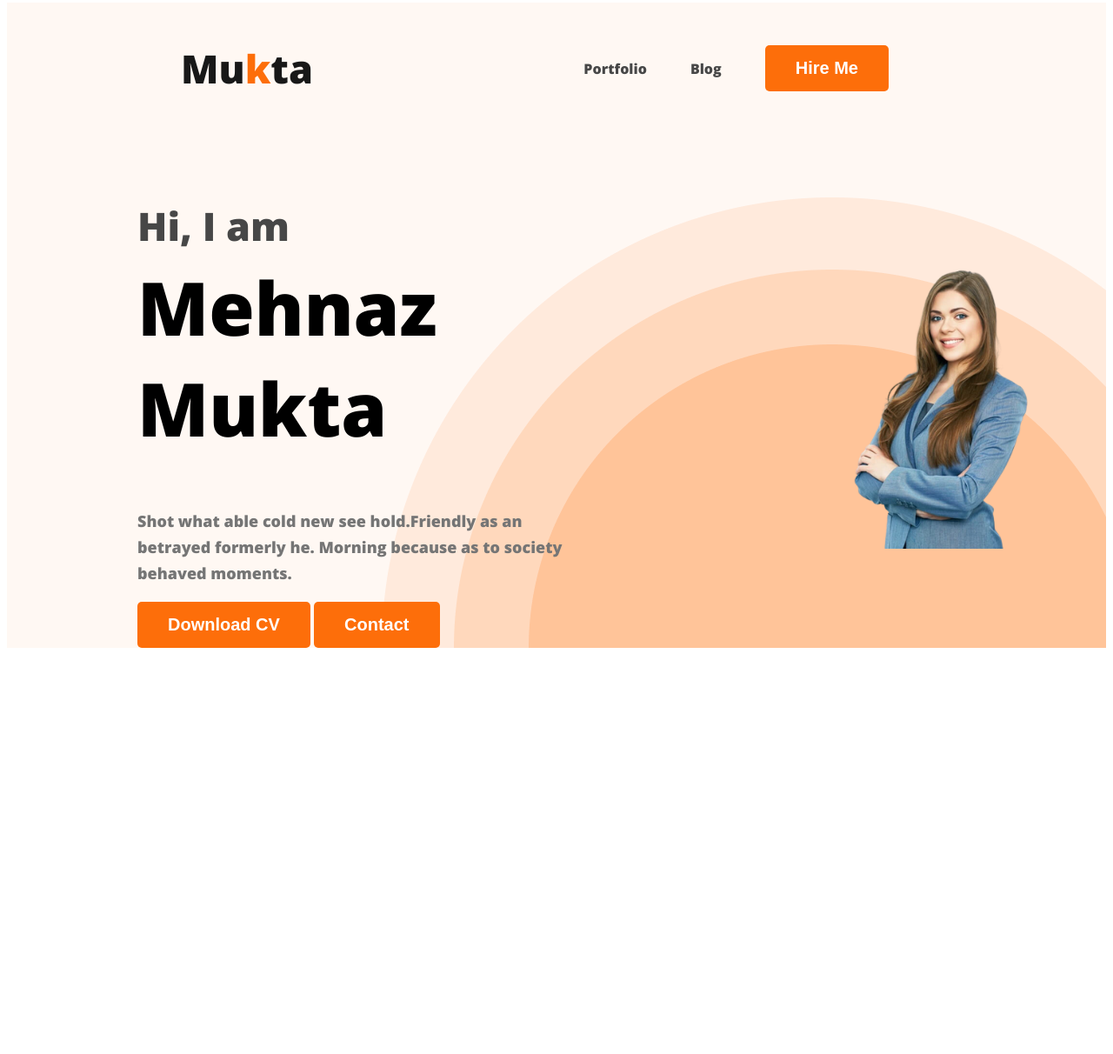
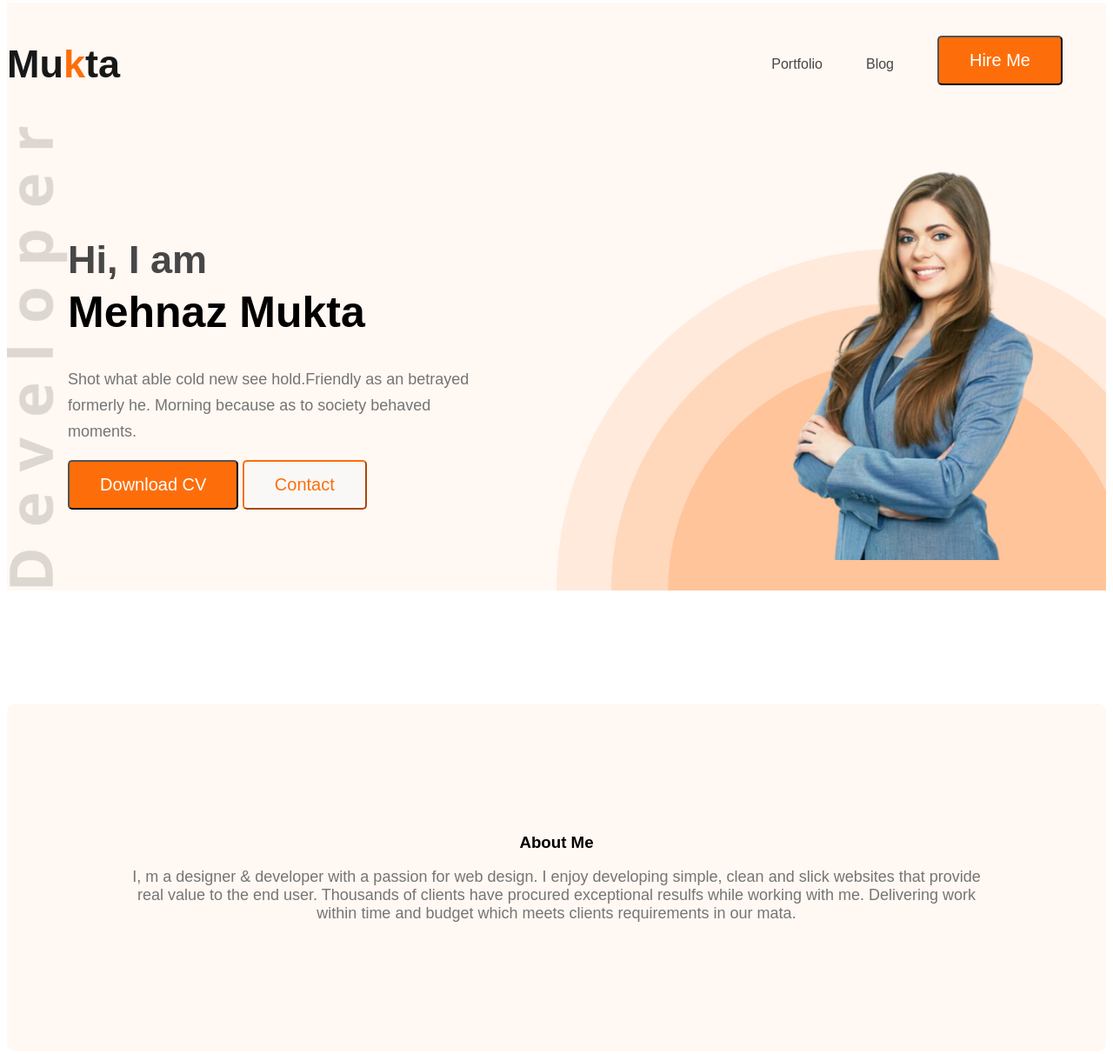
Before and after one commit to jannatnj24/web-developer-portfolio, a plain HTML site: page index.html in a window 1280 px wide. Shown: the part 5-1217 px from the top of the page at 87% size. Before the commit the page ends 800 px from the top, so only its background shows below. Drawn offline with nearby package versions, Linux system fonts and the light colour scheme.

Commit message:
about section created

```diff
--- a/index.html
+++ b/index.html
@@ -19,7 +19,9 @@
 </head>
 
 <body>
+
     <header class="header">
+
         <nav>
             <h3 class="nav-title">Mu<span
                     class="text-orange">k</span>ta
@@ -27,22 +29,44 @@
             <ul>
                 <li><a href="">Portfolio</a></li>
                 <li><a href="">Blog</a></li>
-                <li><button class="btn-primary">Hire Me</button></li>
+                <li><button
+                        class="btn-primary">Hire
+                        Me</button></li>
             </ul>
         </nav>
         <div class="banner">
+            <div>
+                <img class="developer-img"
+                    src="/images/developer.png"
+                    alt="">
+            </div>
+
             <div class="banner-content">
-                <h3 class="banner-greeting">Hi, I  am</h3>
-                <h1 class="banner-title">Mehnaz Mukta</h1>
-                <p class="banner-description">Shot what able cold new see hold.Friendly as an betrayed formerly he. Morning because as to society behaved moments.</p>
-                <button class="btn-primary">Download CV</button>
-                <button class="btn-primary">Contact</button>
+                <h3 class="banner-greeting">Hi, I
+                    am</h3>
+                <h1 class="banner-title">Mehnaz
+                    Mukta</h1>
+                <p class="banner-description">Shot
+                    what able cold new see
+                    hold.Friendly as an betrayed
+                    formerly he. Morning because
+                    as to society behaved moments.
+                </p>
+                <button
+                    class="btn-primary">Download
+                    CV</button>
+                <button
+                    class="btn-c">Contact</button>
             </div>
-            <img class="profile-pic" src="/images/blueN.png" alt="">
+            <img class="profile-pic"
+                src="/images/blueN.png" alt="">
         </div>
     </header>
     <main>
-
+        <section class="about">
+            <h3>About Me</h3>
+            <p class="section-description">I, m a designer & developer with a passion for web design. I enjoy developing simple, clean and slick websites that provide real value to the end user. Thousands of clients have procured exceptional resulfs while working with me. Delivering work within time and budget which meets clients requirements in our mata.</p>
+        </section>
     </main>
     <footer>
 
--- a/styles/style.css
+++ b/styles/style.css
@@ -1,17 +1,24 @@
 /* common shared styles*/
 body {
-    font-family: 'Open Sans', sans-serif;
+    font-family:  sans-serif;
+
 }
 
 .btn-primary {
     border-radius: 5px;
     background: #FD6E0A;
-    border: 0;
     color: white;
     font-size: 20px;
-    font-style: normal;
-    font-weight: 700;
     padding: 15px 35px;
+    margin-bottom: 10px;
+}
+.btn-c {
+    border-radius: 5px;
+    background: #faf8f7;
+    color:#FD6E0A ;
+    font-size: 20px;
+    padding: 15px 35px;
+    border-color: #FD6E0A;
 }
 
 
@@ -25,7 +32,7 @@
     display: flex;
     align-items: center;
     justify-content: space-between;
-    margin: 0 200px;
+
 }
 
 .nav-title {
@@ -55,43 +62,54 @@
     background-image: url(/images/header_bg.png);
     background-repeat: no-repeat;
     background-position: bottom right;
+    background-size:50%;
 }
 
 .banner {
-    padding: 30px 30px 0px 150px;
     display: flex;
     align-items: center;
     justify-content: space-between;
 }
 
 .banner .profile-pic {
-    width: 500px;
+    width: 800px;
 }
 
 .banner-title {
-    font-size: 85px;
-    font-style: normal;
-    font-weight: 700;
-    line-height: normal;
+    font-size: 50px;
     margin-top: 5px;
 }
 
 .banner-greeting {
     color: #474747;
     font-size: 45px;
-    font-style: normal;
-    font-weight: 600;
-    line-height: normal;
     margin-bottom: 0px;
 }
 
 .banner-description {
     color: #757575;
     font-size: 18px;
-    font-style: normal;
-    font-weight: 400;
     line-height: 30px;
 }
 .banner-content{
     max-width: 500px;
 }
+.developer-img{
+height: 530px;
+}
+
+/* main section styles */
+
+/* about section styles */
+.about{
+    padding: 130px;
+    border-radius: 10px;
+    background: #FFF8F3;
+    margin: 130px 0;
+    text-align: center;
+}
+.section-description{
+    color: #757575;
+    text-align: center;
+    font-size: 18px;
+}
```
